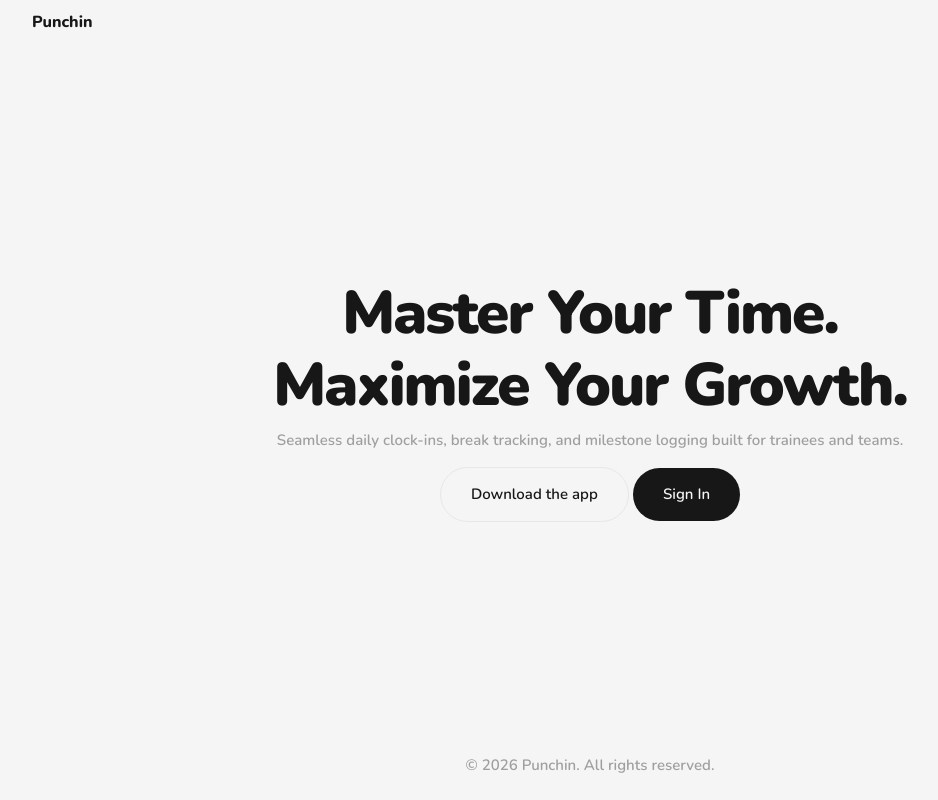
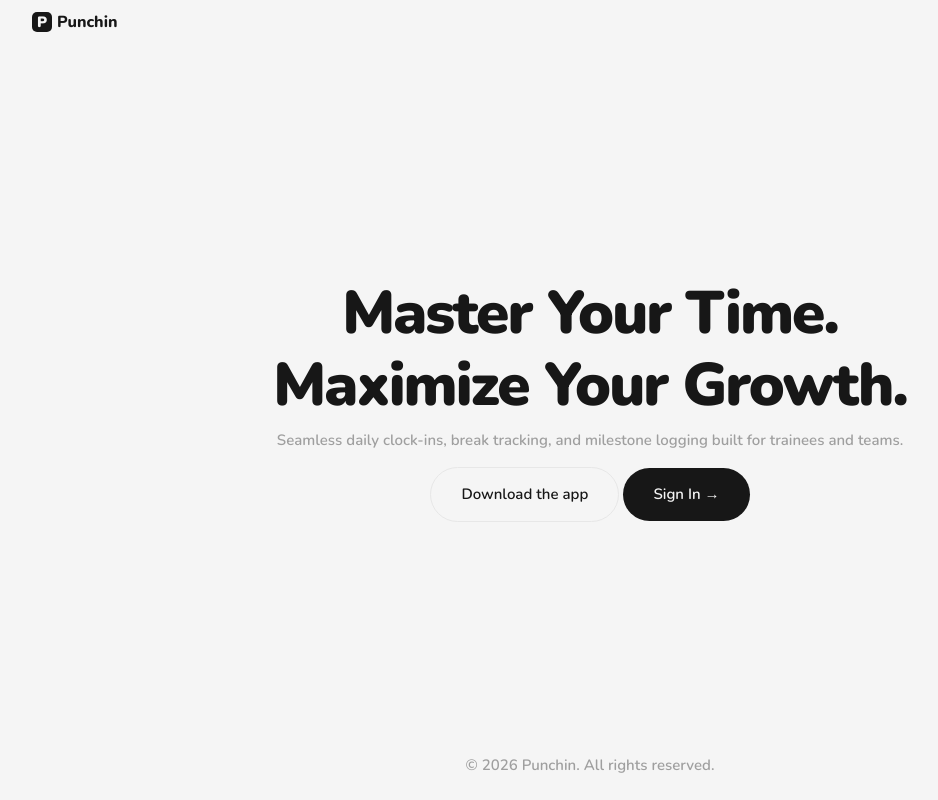
Before and after one commit to 3stannn/Punchin, a plain HTML site: page index.html in a window 1280 px wide. Shown: the whole page, without its empty margins (50-988 px from the left). Drawn offline with nearby package versions, Linux system fonts and the light colour scheme.

Commit message:
added placeholder for logo

```diff
--- a/css/style.css
+++ b/css/style.css
@@ -25,6 +25,26 @@ nav {
     letter-spacing: -2px;
     font-size: 40px;
 }
+
+.brand-container {
+    display: flex;
+    justify-content: left;
+    align-items: center;
+    gap: 5px;
+}
+
+.brand-icon {
+      width: 20px;
+      height: 20px;
+      background: #171717;
+      border-radius: 5px;
+      display: flex;
+      align-items: center;
+      justify-content: center;
+      color: #F5F5F5;
+      font-weight: 900;
+      font-size: 15px;
+    }
 
 .brand-name {
     font-weight: 800;
@@ -132,7 +152,7 @@ nav {
 }
 
 .form-container {
-    background-color: #FFFFFF;
+    background-color: #F5F5F5;
     border-radius: 30px;
     border: 1px solid #e7e7e7;
     padding: 20px;
@@ -209,19 +229,22 @@ button {
     font-weight: 800;
 }
 
-button:hover {
-    background-color: #171717;
-    color: #F5F5F5;
-}
-
 .time-in {
     background-color: #2FB954;
     color: #F5F5F5;
 }
 
+.time-in:hover {
+    background-color: #32CD32;
+}
+
 .time-out {
     background-color: #ED372D;
     color: #F5F5F5;
+}
+
+.time-out:hover {
+    background-color: #FF0000;
 }
 
 .progress {
--- a/index.html
+++ b/index.html
@@ -17,7 +17,8 @@
 <body>
     <header>
         <nav>
-            <div class="container">
+            <div class="container brand-container">
+                <div class="brand-icon">P</div>
                 <a href="../index.html" class="brand-name">Punchin</a>
             </div>
         </nav>
@@ -29,7 +30,7 @@
                 teams.</p>
             <div class="hero-cta">
                 <a href="" class="download button">Download the app</a>
-                <a href="pages/auth.html" class="sign_in button">Sign In</a>
+                <a href="pages/auth.html" class="sign_in button">Sign In &#8594;</a>
             </div>
         </div>
     </main>
```
Also changed, not shown: pages/auth.html (+2 -1 lines), pages/home.html (+4 -1 lines), 1 other file.
